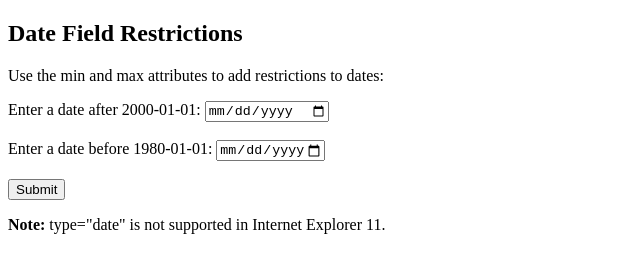
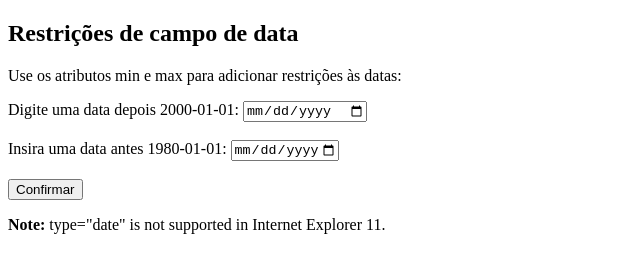
Before and after one commit to jaovictor09/jaovictor09.github.io, a plain HTML site: page teste.html in a window 1280 px wide. Shown: the whole page, without its empty margins (0-640 px from the left). Drawn offline with Linux system fonts and the light colour scheme.

Commit message:
Update teste.html

```diff
--- a/teste.html
+++ b/teste.html
@@ -2,18 +2,18 @@
 <html>
 <body>
 
-<h2>Date Field Restrictions</h2>
+<h2>Restrições de campo de data</h2>
 
-<p>Use the min and max attributes to add restrictions to dates:</p>
+<p>Use os atributos min e max para adicionar restrições às datas:</p>
 
 <form action="/action_page.php">
-  <label for="datemin">Enter a date after 2000-01-01:</label>
+  <label for="datemin">Digite uma data depois 2000-01-01:</label>
   <input type="date" id="datemin" name="datemin" min="2000-01-02"><br><br>
 
-  <label for="datemax">Enter a date before 1980-01-01:</label>
+  <label for="datemax">Insira uma data antes 1980-01-01:</label>
   <input type="date" id="datemax" name="datemax" max="1979-12-31"><br><br>
 
-  <input type="submit" value="Submit">
+  <input type="submit" value="Confirmar">
 </form>
 
 <p><strong>Note:</strong> type="date" is not supported in Internet Explorer 11.</p>
```
